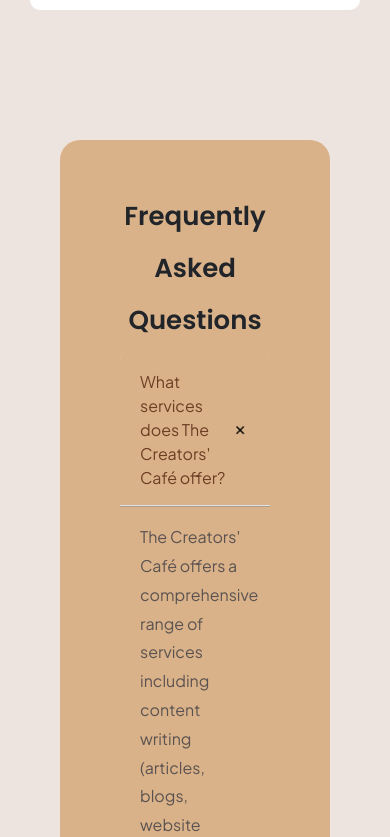
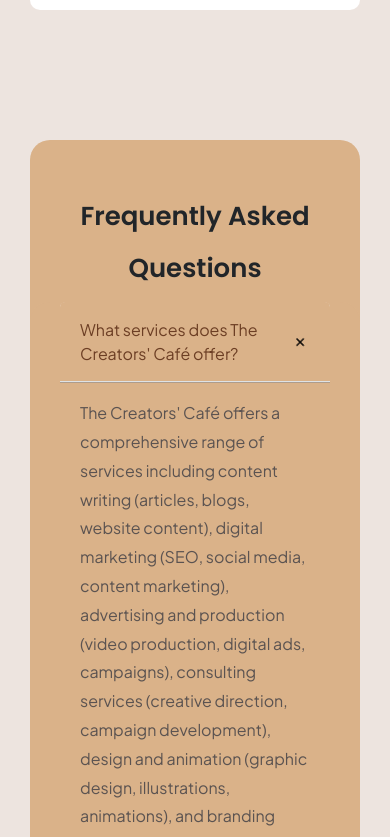
Before and after one commit to Vaishnav-Vijayan07/creative-agency, a Next.js app: page /contact in a window 390 px wide. Shown: the part 1797-2634 px from the top of the page. Built offline with nearby package versions, Linux system fonts and the light colour scheme.

Commit message:
faqs design bug fix

```diff
--- a/src/styles/FAQs.module.scss
+++ b/src/styles/FAQs.module.scss
@@ -5,12 +5,13 @@
     padding-top: 30px;
 
     @media only screen and (max-width: 768px) {
-        padding: 50px;
+        padding: 50px 0;
+        margin: 70px 30px;
     }
 
-    @media only screen and (max-width: 600px) {
-        padding: 50px 30px;
-    }
+    // @media only screen and (max-width: 600px) {
+    //     padding: 50px 30px;
+    // }
 
     h3 {
         text-align: center;
@@ -33,6 +34,7 @@
         padding-top: 0;
         padding-bottom: 60px;
         background-color: #DAB289 !important;
+
         .accordion_heading {
             font-family: Plus Jakarta Sans;
             font-size: 18px;
```
